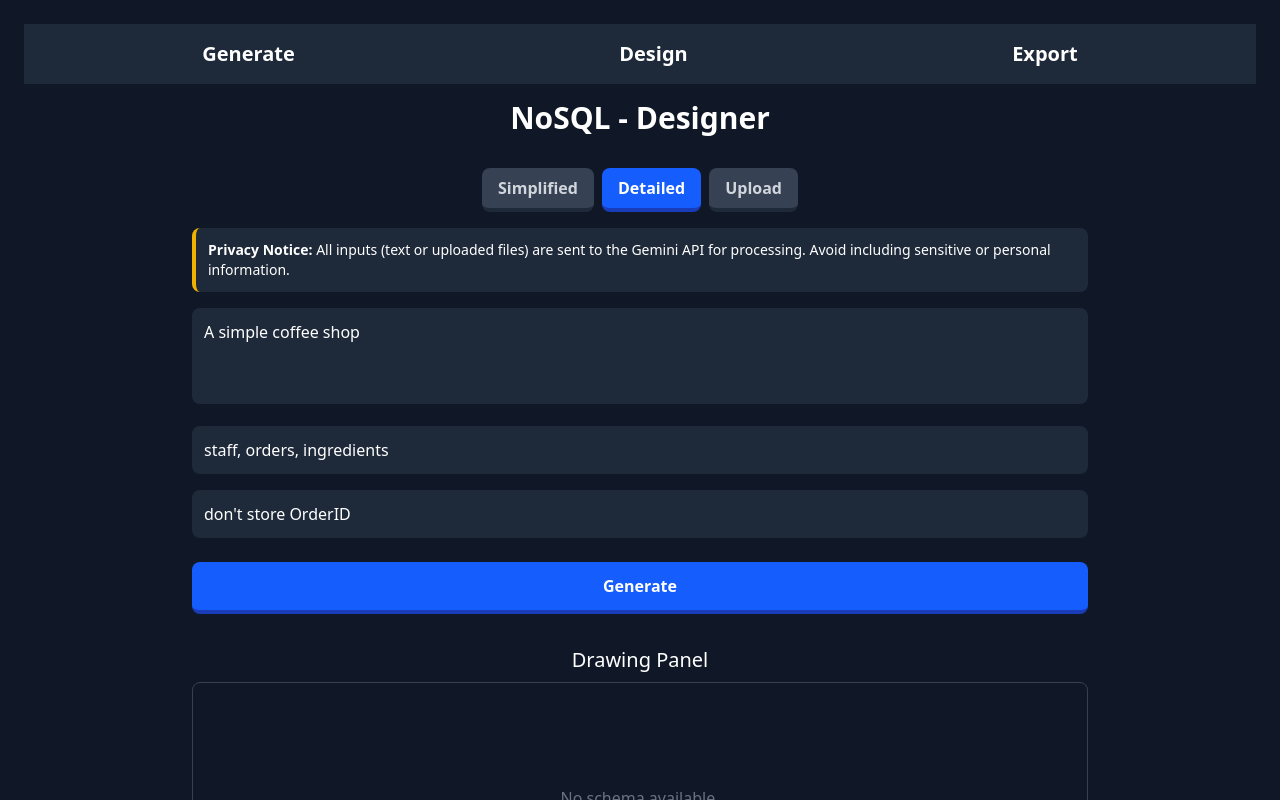
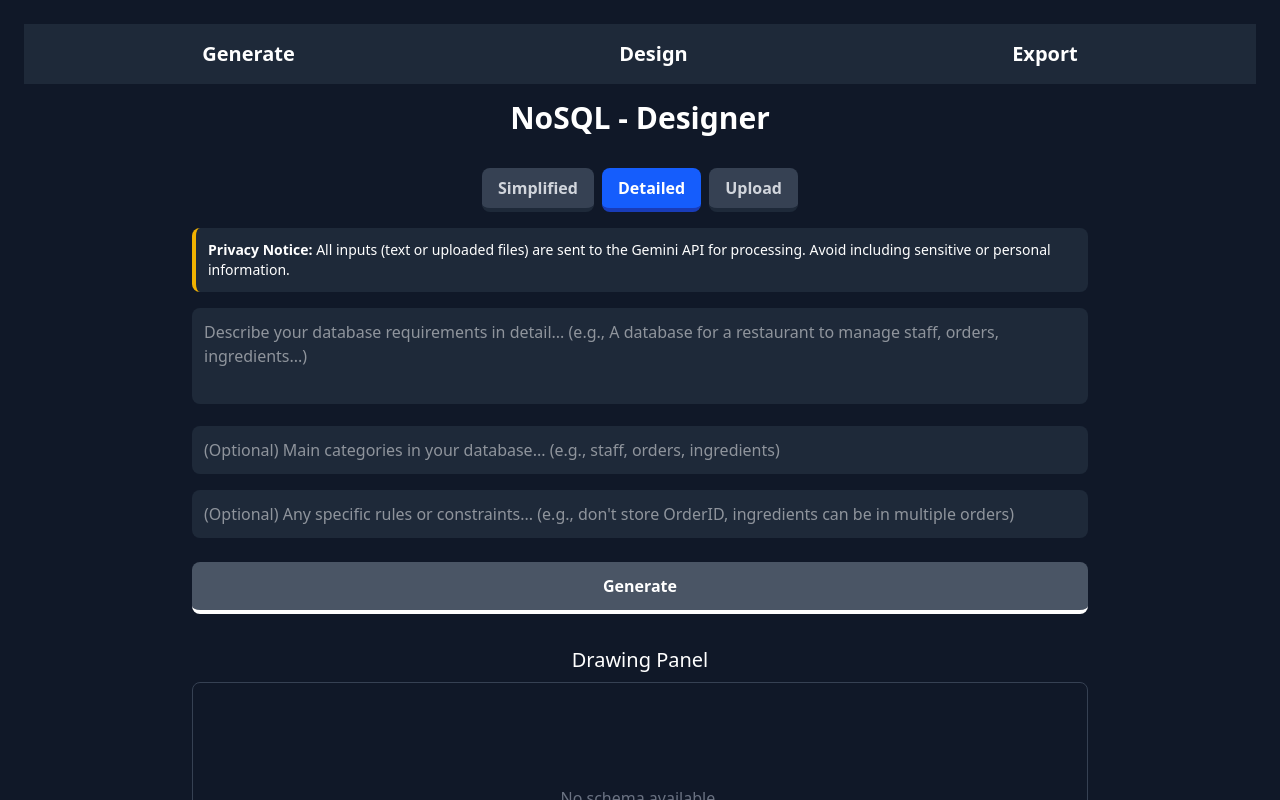
Before and after one commit to IsuruG99/NoSQL-Designer, a React (Vite) app in the folder DBPlanner/: page / in a window 1280 px wide. Shown: the top 800 px of the page. Built offline with nearby package versions, Linux system fonts and the light colour scheme.

Commit message:
2 fixes: nameoverlap, placeholder hints for detailed list

```diff
--- a/DBPlanner/src/components/cards/advCard.jsx
+++ b/DBPlanner/src/components/cards/advCard.jsx
@@ -1,6 +1,6 @@
 import React, { useContext } from 'react';
 import { SchemaContext } from '../../context/SchemaContext';
-import { KeyIcon, ExclamationCircleIcon,  PencilIcon } from '@heroicons/react/24/solid';
+import { KeyIcon, ExclamationCircleIcon, PencilIcon } from '@heroicons/react/24/solid';
 import '../../css/customScrollbar.css';
 
 /**
@@ -54,9 +54,9 @@
         <div className="json-card p-4 bg-gray-800 text-white rounded-lg shadow-lg w-[220px] h-[300px] overflow-y-auto border border-gray-700 custom-scrollbar">
             <div className="flex justify-between items-center mb-2">
                 <h3
-                    className="text-lg font-bold text-cyan-400 cursor-move"
+    className="text-lg font-bold text-cyan-400 cursor-move break-words whitespace-normal truncate max-w-[170px]"
     {...(dragHandleprops || {})}
-                    title="Drag to reorder">
+  >
     {entity.name}
   </h3>
   <button
--- a/DBPlanner/src/generatePage.jsx
+++ b/DBPlanner/src/generatePage.jsx
@@ -5,9 +5,9 @@
 
 function Generate() {
   const [detailedData, setDetailedData] = useState({
-    description: "A simple coffee shop",
-    entities: "staff, orders, ingredients",
-    constraints: "don't store OrderID"
+    description: "",
+    entities: "",
+    constraints: ""
   });
   const [simplifiedData, setSimplifiedData] = useState({
     systemType: "",
@@ -159,20 +159,20 @@
           <textarea
             value={detailedData.description}
             onChange={handleDetailedChange("description")}
-            placeholder="Description *"
+            placeholder="Describe your database requirements in detail... (e.g., A database for a restaurant to manage staff, orders, ingredients...)"
             className="w-full p-3 bg-gray-800 text-white rounded-lg h-24 resize-none"
             required
           />
           <input
             value={detailedData.entities}
             onChange={handleDetailedChange("entities")}
-            placeholder="Entities (comma-separated, optional)"
+            placeholder="(Optional) Main categories in your database... (e.g., staff, orders, ingredients)"
             className="w-full p-3 bg-gray-800 text-white rounded-lg"
           />
           <input
             value={detailedData.constraints}
             onChange={handleDetailedChange("constraints")}
-            placeholder="Constraints (comma-separated, optional)"
+            placeholder="(Optional) Any specific rules or constraints... (e.g., don't store OrderID, ingredients can be in multiple orders)"
             className="w-full p-3 bg-gray-800 text-white rounded-lg"
           />
         </>
```
Lines whose indentation alone changed are shown as unchanged.
